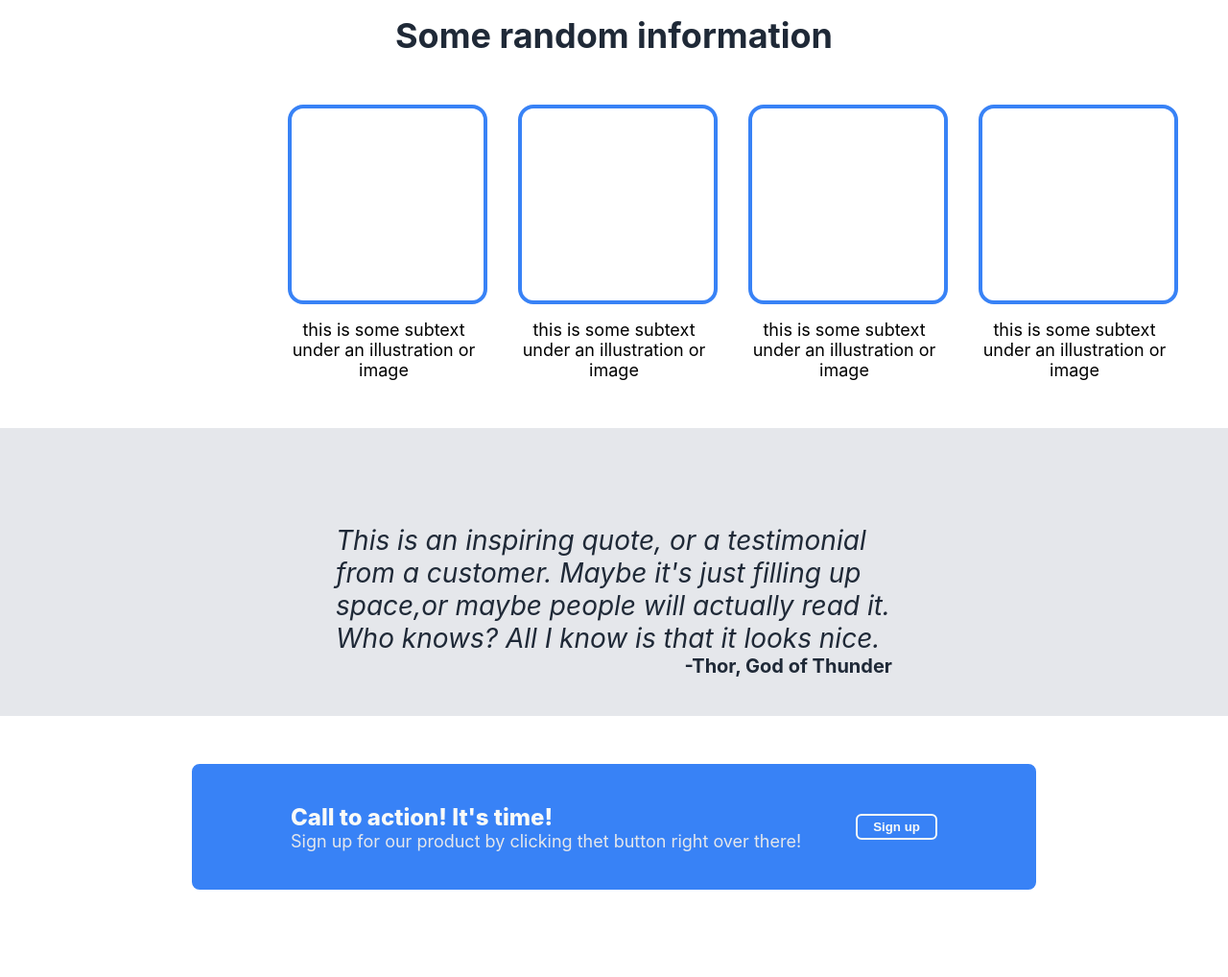
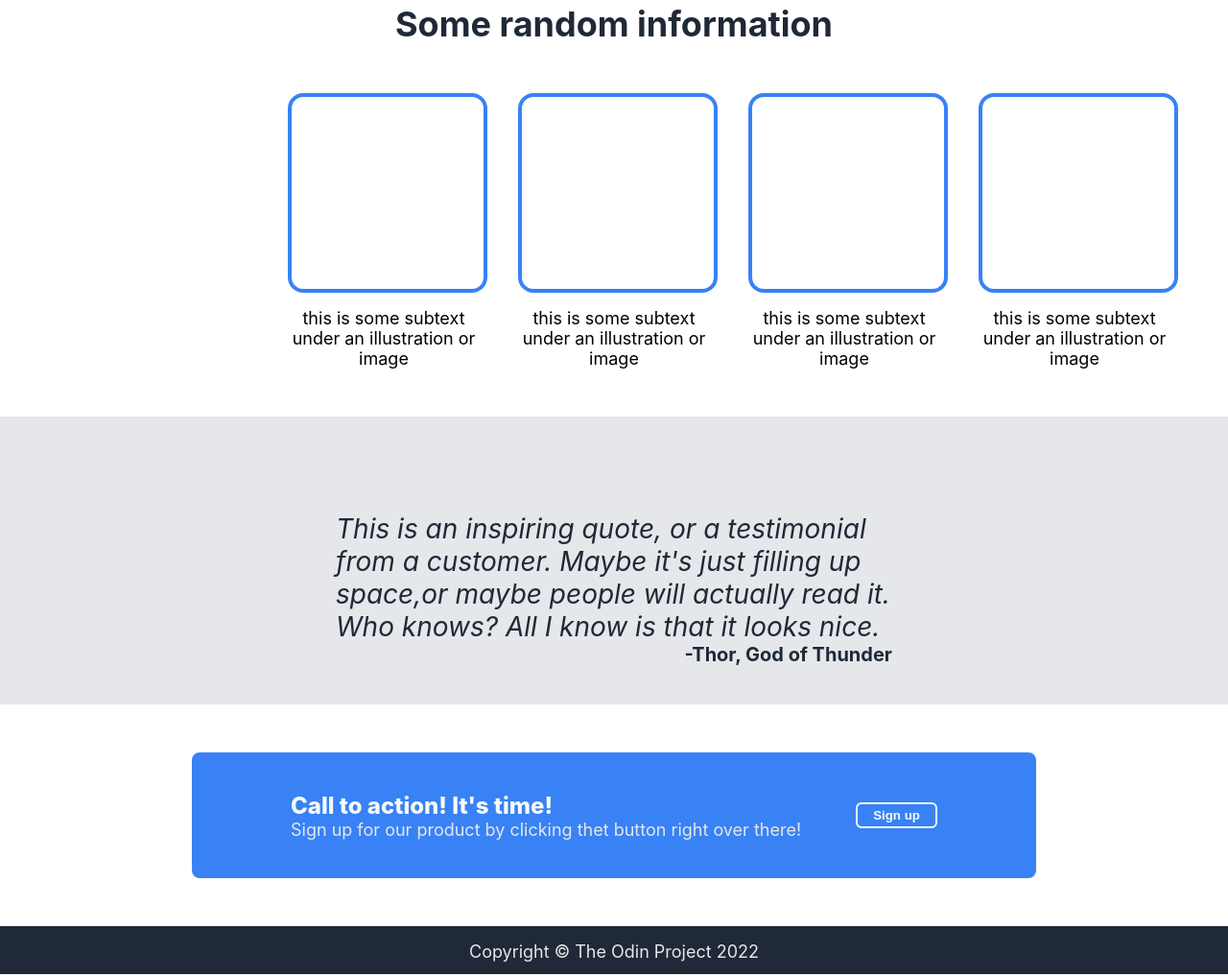
Before and after one commit to Fobbers/landing-page, a plain HTML site: page index.html in a window 1280 px wide. Shown: the part 519-1537 px from the top of the page at 96% size. Before the commit the page ends 1496 px from the top, so only its background shows below. Drawn offline with Linux system fonts and the light colour scheme.

Commit message:
Finish project

```diff
--- a/index.html
+++ b/index.html
@@ -60,12 +60,16 @@
 
     <div class="section-four">
       <div class="box2">
-        <div class="left">
+        <div class="left1">
           <div class="header3">Call to action! It's time!</div>
           <div class="subtext3">Sign up for our product by clicking thet button right over there!</div>
         </div>
-        <button class="right">Sign up</button>
+        <button class="right1">Sign up</button>
       </div>
+    </div>
+
+    <div class="footer">
+      <div class="footer-text">Copyright © The Odin Project 2022</div>
     </div>
 
   </body>
--- a/style.css
+++ b/style.css
@@ -156,7 +156,7 @@ ul {
     color: #E5E7EB;
 }
 
-.right {
+.right1 {
     border: 2px solid #F9FAF8;
     border-radius: 6px;
     background-color: #3882F6;
@@ -164,3 +164,16 @@ ul {
     padding: 4px 16px;
     font-weight: 900;
 }
+
+.footer {
+    background-color: #1F2937;
+    height: 50px;
+}
+
+.footer-text {
+    font-size: 18px;
+    color: #E5E7EB;
+    text-align: center;
+    padding-top: 16px;
+    padding-bottom: 16px;
+}
```
